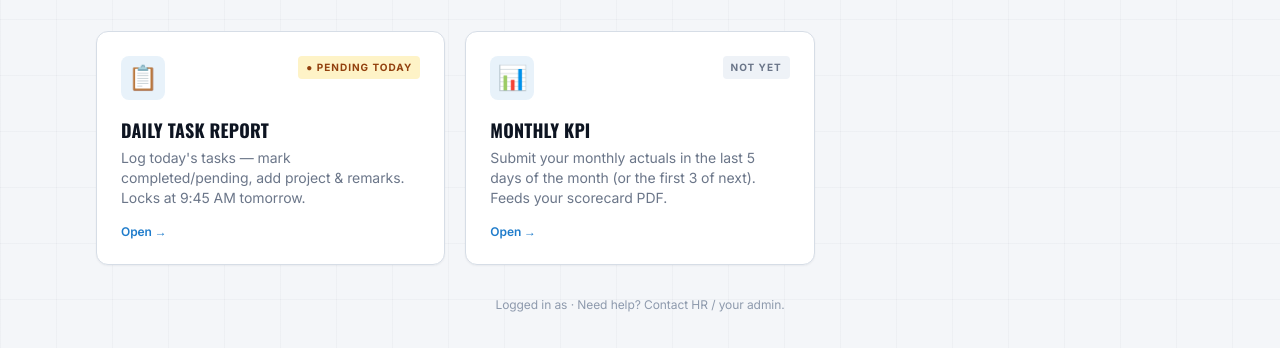
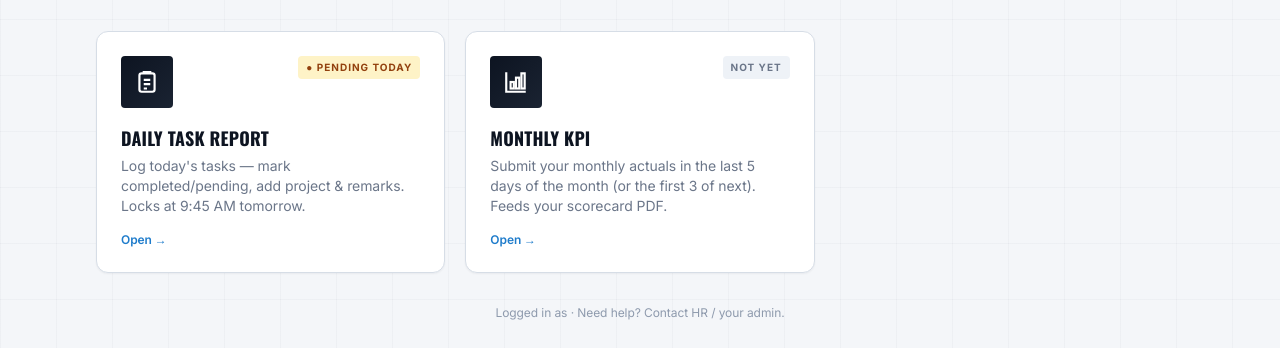
Before and after one commit to BSC23609/metfraa-portal, a FastAPI app: template app/templates/dashboard.html in a window 1280 px wide. Shown: the part 93-441 px from the top of the page. Run offline with FastAPI, Linux system fonts and the light colour scheme; the template is opened without the code that fills it, so the values that code supplies are empty; some libraries are stand-ins or nearby versions.

Commit message:
icons: adopt the Expense icon treatment on home and KPI dashboard

```diff
--- a/app/templates/base.html
+++ b/app/templates/base.html
@@ -119,6 +119,33 @@
       background-size: 56px 56px;
     }
     body > * { position: relative; z-index: 1; }
+
+    /* Icon tiles — the Expense module's treatment: dark steel gradient chip
+       with a white line icon, turning blue and tilting on hover. Replaces the
+       pastel chips and emoji that made these pages look unlike the portals. */
+    .icon-tile {
+      width: 52px;
+      height: 52px;
+      border-radius: 4px;
+      background: linear-gradient(135deg, #0d1421, #1a2332);
+      color: #fff;
+      display: flex;
+      align-items: center;
+      justify-content: center;
+      flex-shrink: 0;
+      transition: all 0.3s ease;
+    }
+    .icon-tile svg { width: 26px; height: 26px; }
+    .group:hover .icon-tile,
+    .tile:hover .icon-tile {
+      background: linear-gradient(135deg, #1F7CCB, #155a96);
+      transform: rotate(-3deg);
+    }
+    /* On the dark Admin card the chip needs to lift off the background. */
+    .icon-tile--invert { background: rgba(255,255,255,0.10); }
+    .group:hover .icon-tile--invert {
+      background: linear-gradient(135deg, #1F7CCB, #155a96);
+    }
 
     /* Cards pick up the softer, deeper shadow the other portals use. */
     .card-hover { transition: transform 0.2s ease, box-shadow 0.2s ease; }
--- a/app/templates/dashboard.html
+++ b/app/templates/dashboard.html
@@ -22,9 +22,7 @@
     <!-- Daily Task Report -->
     <a href="/task-reports/" class="card-hover block bg-white rounded-xl shadow-sm border border-metfraa-gray-200 p-6 group">
       <div class="flex items-start justify-between mb-4">
-        <div class="w-11 h-11 rounded-lg bg-metfraa-blue/10 flex items-center justify-center text-metfraa-blue text-2xl">
-          📋
-        </div>
+        <div class="icon-tile"><svg viewBox="0 0 24 24" fill="none" stroke="currentColor" stroke-width="2"><rect x="5" y="4" width="14" height="17" rx="2"/><path d="M9 4V2.8h6V4"/><path d="M9 10h6M9 14h6M9 18h3"/></svg></div>
         <span class="text-[10px] font-bold uppercase tracking-widest px-2 py-1 rounded"
               :class="{
                 'bg-emerald-100 text-emerald-800': dailyStatus === 'submitted',
@@ -49,9 +47,7 @@
     <!-- Monthly KPI -->
     <a href="/monthly-kpi/" class="card-hover block bg-white rounded-xl shadow-sm border border-metfraa-gray-200 p-6 group">
       <div class="flex items-start justify-between mb-4">
-        <div class="w-11 h-11 rounded-lg bg-metfraa-blue/10 flex items-center justify-center text-metfraa-blue text-2xl">
-          📊
-        </div>
+        <div class="icon-tile"><svg viewBox="0 0 24 24" fill="none" stroke="currentColor" stroke-width="2"><path d="M3 3v18h18"/><rect x="7" y="12" width="3" height="6"/><rect x="12" y="8" width="3" height="10"/><rect x="17" y="4" width="3" height="14"/></svg></div>
         <span class="text-[10px] font-bold uppercase tracking-widest px-2 py-1 rounded"
               :class="monthlyWindowOpen ? 'bg-blue-100 text-blue-800' : 'bg-metfraa-gray-100 text-metfraa-gray-500'"
               x-text="monthlyWindowOpen ? '● Window open' : 'Not yet'"></span>
@@ -70,9 +66,7 @@
       <div class="absolute top-0 right-0 w-32 h-32 bg-metfraa-blue/20 rounded-full blur-3xl"></div>
       <div class="relative">
         <div class="flex items-start justify-between mb-4">
-          <div class="w-11 h-11 rounded-lg bg-metfraa-blue/20 flex items-center justify-center text-metfraa-blue text-2xl">
-            ⚙️
-          </div>
+          <div class="icon-tile icon-tile--invert"><svg viewBox="0 0 24 24" fill="none" stroke="currentColor" stroke-width="2"><circle cx="12" cy="12" r="3.2"/><path d="M12 2.5v3M12 18.5v3M2.5 12h3M18.5 12h3M5.2 5.2l2.1 2.1M16.7 16.7l2.1 2.1M18.8 5.2l-2.1 2.1M7.3 16.7l-2.1 2.1"/></svg></div>
           <span class="text-[10px] font-bold uppercase tracking-widest px-2 py-1 rounded bg-metfraa-blue/20 text-metfraa-blue"
                 x-show="pendingBadge > 0"
                 x-text="pendingBadge + ' pending'"></span>
```
Also changed, not shown: app/templates/home.html (+6 -25 lines), 4 other files.
